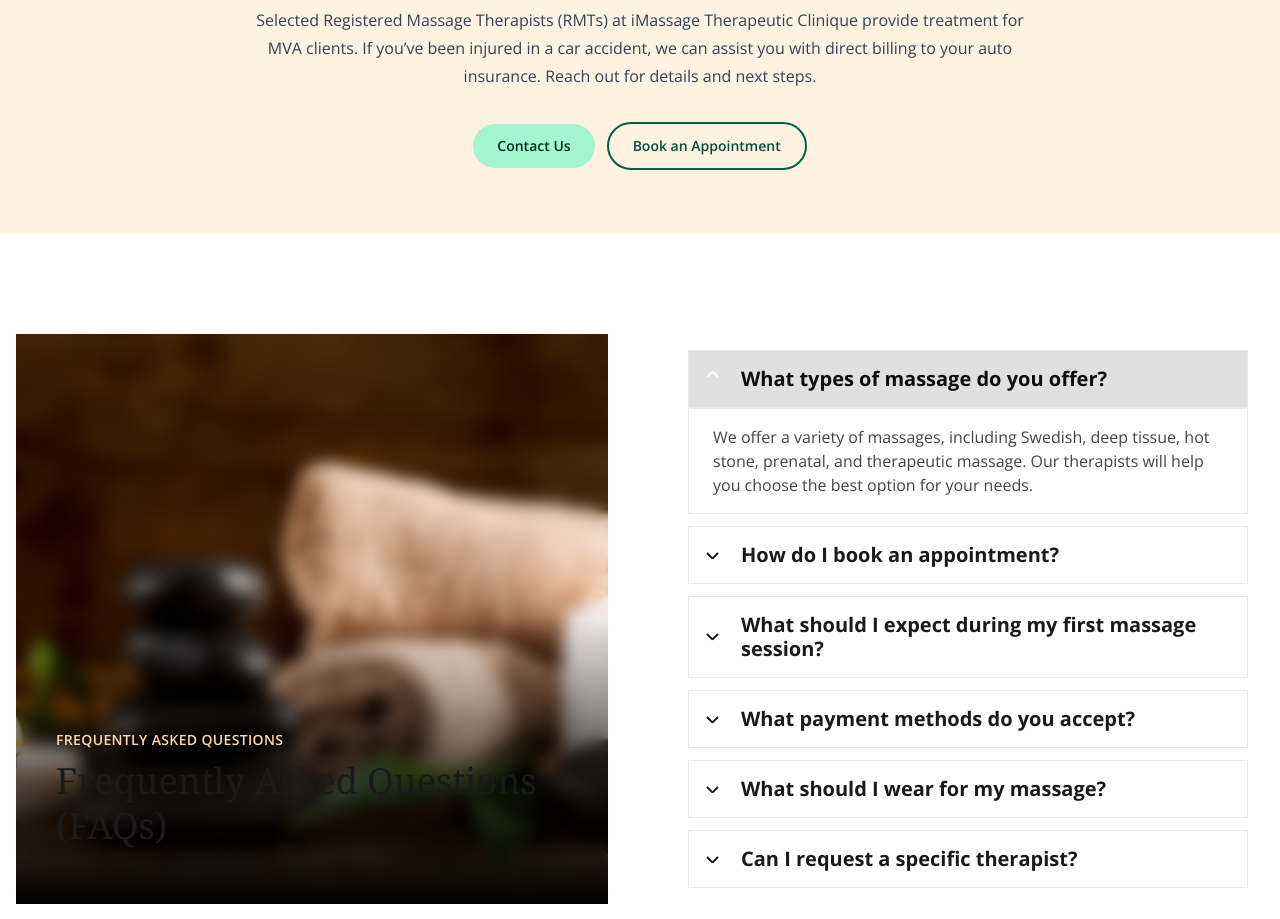
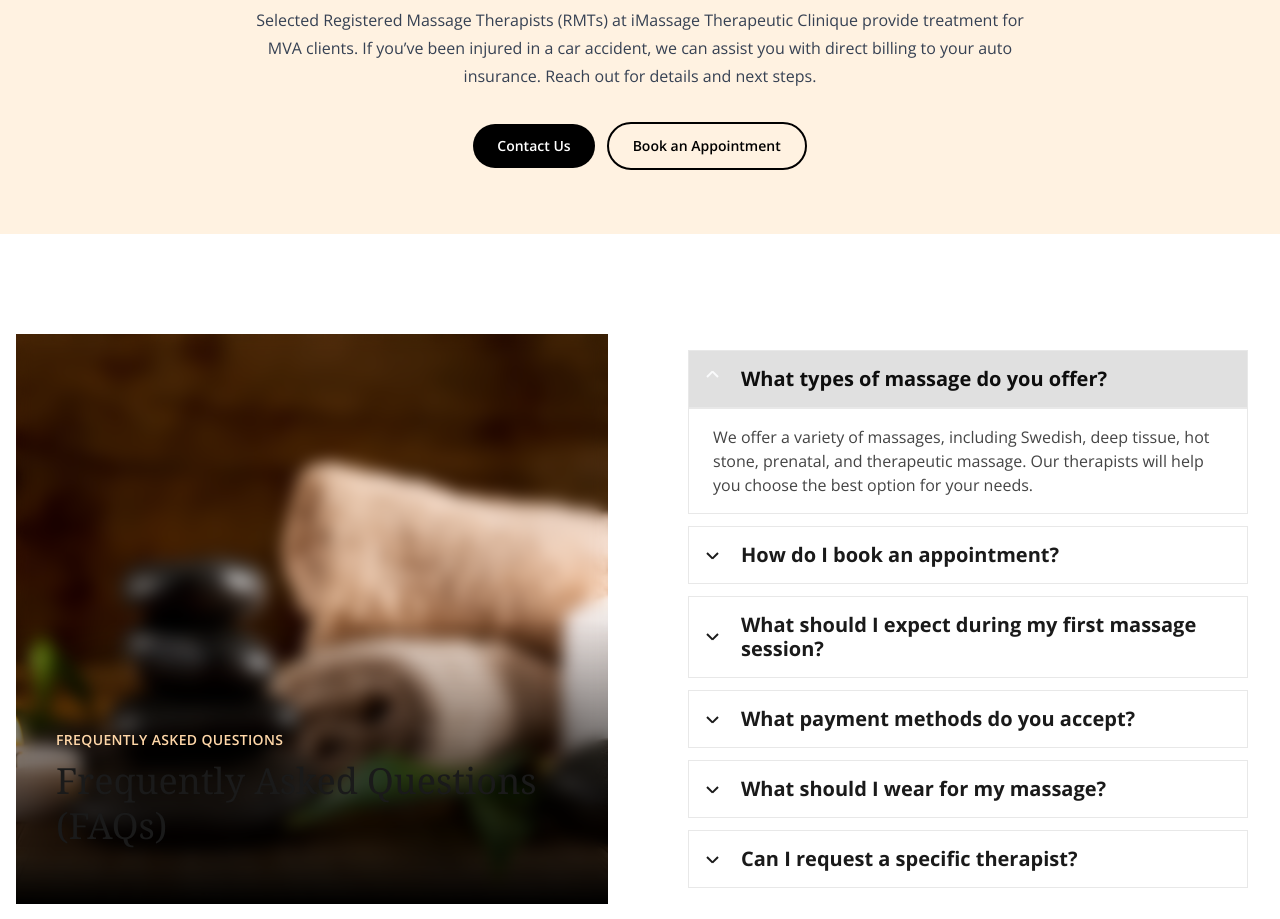
Before and after one commit to bespokewd1/massage-blackwhite, an Astro site: page /direct-billing in a window 1280 px wide. Shown: the part 1580-2499 px from the top of the page. Built offline with nearby package versions, Linux system fonts and the light colour scheme; Astro itself is replaced by a stand-in of ours; a web font is replaced by a local one.

Commit message:
Update direct-billing.astro

```diff
--- a/src/pages/direct-billing.astro
+++ b/src/pages/direct-billing.astro
@@ -147,13 +147,13 @@ const optimizedImage = await getOptimizedImage(landingImage);
       >
         <a
           href="/contact"
-          class="inline-flex items-center rounded-full bg-emerald-200 px-6 py-3 text-sm font-semibold text-emerald-950 transition-colors hover:bg-emerald-300 hover:text-emerald-900 focus:outline-none focus-visible:ring-2 focus-visible:ring-emerald-400"
+          class="inline-flex items-center rounded-full bg-black px-6 py-3 text-sm font-semibold text-white transition-colors"
         >
           Contact Us
         </a>
         <a
           href="/booking"
-          class="inline-flex items-center rounded-full border-2 border-emerald-800 px-6 py-3 text-sm font-semibold text-emerald-900 transition-colors hover:bg-emerald-50 focus:outline-none focus-visible:ring-2 focus-visible:ring-emerald-400"
+          class="inline-flex items-center rounded-full border-2 border-black px-6 py-3 text-sm font-semibold text-black transition-colors"
         >
           Book an Appointment
         </a>
```
